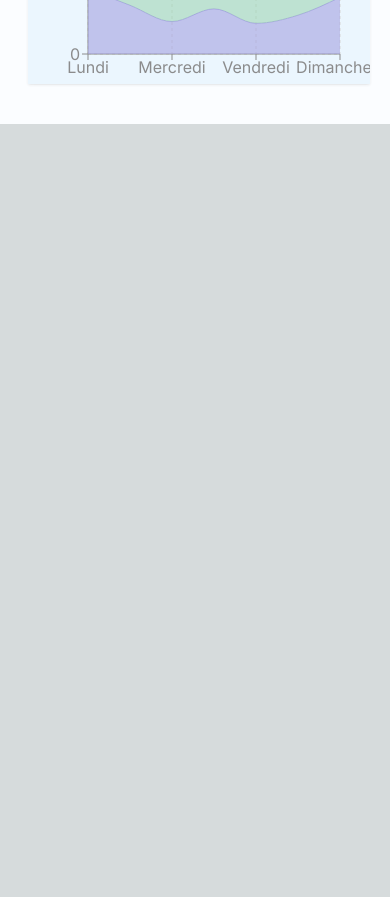
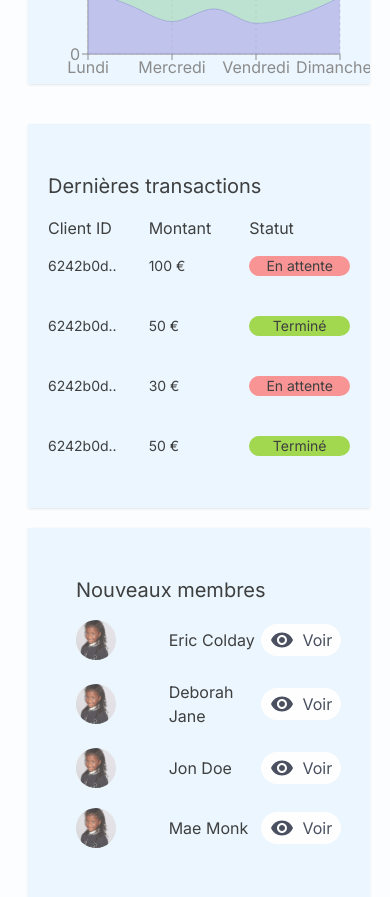
Before and after one commit to eric-colday/admin-ui, a Next.js app: page / in a window 390 px wide. Shown: the part 1100-1997 px from the top of the page. Before the commit the page ends 1224 px from the top, so only its background shows below. Built offline with nearby package versions, Linux system fonts and the light colour scheme.

Commit message:
Création des widgets et correction du responsive générale

```diff
--- a/src/app/page.js
+++ b/src/app/page.js
@@ -1,14 +1,20 @@
 import Chart from "@/components/home/chart/Chart";
 import FeaturedInfo from "@/components/home/featuredInfo.jsx/FeaturedInfo";
+import WidgetLeft from "@/components/home/widgetLeft/WidgetLeft";
+import WidgetRight from "@/components/home/widgetRight/WidgetRight";
 import Sidebar from "@/components/sidebar/Sidebar";
 
 export default function Home() {
   return (
     <div>
       <Sidebar />
-      <div className="ml-72 px-5 py-10 max-[768px]:ml-2 max-[768px]:pt-28">
+      <div className="ml-72 px-5 py-10 max-[818px]:ml-2 max-[818px]:pt-28">
         <FeaturedInfo />
         <Chart />
+        <div className="flex mt-10 gap-5 max-[1339px]:flex-col ">
+          <WidgetRight />
+          <WidgetLeft />
+        </div>
       </div>
     </div>
   );
--- a/src/components/home/chart/Chart.jsx
+++ b/src/components/home/chart/Chart.jsx
@@ -69,7 +69,7 @@ const Chart = () => {
           : { backgroundColor: "#E6F4FE", color: "black" }
       }
     >
-      <h3 className="pb-5 text-2xl max-[470px]:text-xl max-[470px]:pt-5">Analytics</h3>
+      <h2 className="pb-5 text-2xl max-[470px]:text-xl max-[470px]:pt-5">Analyse</h2>
       <ResponsiveContainer width="100%" height={300}>
         <AreaChart
           width={500}
--- a/src/components/home/featuredInfo.jsx/FeaturedInfo.jsx
+++ b/src/components/home/featuredInfo.jsx/FeaturedInfo.jsx
@@ -8,9 +8,9 @@ import { ThemeContext } from "@/context/ThemeContext";
 const FeaturedInfo = () => {
   const { theme } = useContext(ThemeContext);
   return (
-    <div className="grid grid-cols-3 max-[920px]:grid-cols-2 max-[768px]:grid-cols-3 max-[632px]:grid-cols-2 max-[430px]:grid-cols-1 gap-5 ">
+    <div className="grid grid-cols-3 max-[920px]:grid-cols-2 max-[818px]:grid-cols-3 max-[607px]:grid-cols-2 max-[431px]:grid-cols-1 gap-5 ">
       <div
-        className="flex flex-col content-center gap-2 w-full h-52 px-5 pt-12 max-[430px]:pl-20 max-[430px]:pl-20 rounded-3xl shadow offset-x-0 offset-y-0 blur-15 opacity-75"
+        className="flex flex-col content-center gap-2 w-full h-52 px-5 pt-12 max-[430px]:pl-20 rounded-3xl shadow offset-x-0 offset-y-0 blur-15 opacity-75"
         style={
           theme === "dark"
             ? { backgroundColor: "#0f172a", color: "white" }
--- /dev/null
+++ b/src/components/home/widgetLeft/WidgetLeft.jsx
@@ -0,0 +1,82 @@
+"use client";
+
+import { ThemeContext } from "@/context/ThemeContext";
+import VisibilityIcon from "@mui/icons-material/Visibility";
+import Link from "next/link";
+import React, { useContext } from "react";
+
+const WidgetLeft = () => {
+  const { theme } = useContext(ThemeContext);
+  return (
+    <div
+      className="flex flex-col content-center gap-4 w-2/4 max-[1339px]:w-full h-96 px-10 max-[430px]:px-4 pt-12 max-[430px]:pl-12 shadow offset-x-0 offset-y-0 blur-15 opacity-75"
+      style={
+        theme === "dark"
+          ? { backgroundColor: "#0f172a", color: "white" }
+          : { backgroundColor: "#E6F4FE", color: "black" }
+      }
+    >
+      <h2 className="text-2xl max-[425px]:text-xl">Nouveaux membres</h2>
+      <div className="flex flex-col gap-5">
+        <div className="grid grid-cols-3 max-[375px]:grid-cols-2 items-center ">
+          <img
+            src="/sidebar/veste-esprit-campus3.webp"
+            alt="veste-esprit-campus3"
+            className="w-10 h-10 rounded-full object-cover"
+          />
+          <span className="max-[375px]:hidden">Eric Colday</span>
+          <Link href="/">
+            <button className="flex justify-center items-center gap-2 bg-white rounded-2xl w-20 h-8 text-slate-900">
+              <VisibilityIcon className="widgetSmIcon" />
+              Voir
+            </button>
+          </Link>
+        </div>
+        <div className="grid grid-cols-3 max-[375px]:grid-cols-2 items-center">
+          <img
+            src="/sidebar/veste-esprit-campus3.webp"
+            alt="veste-esprit-campus3"
+            className="w-10 h-10 rounded-full object-cover"
+          />
+          <span className="max-[375px]:hidden">Deborah Jane</span>
+          <Link href="/">
+            <button className="flex justify-center items-center gap-2 bg-white rounded-2xl w-20 h-8 text-slate-900">
+              <VisibilityIcon className="widgetSmIcon" />
+              Voir
+            </button>
+          </Link>
+        </div>
+        <div className="grid grid-cols-3 max-[375px]:grid-cols-2 items-center">
+          <img
+            src="/sidebar/veste-esprit-campus3.webp"
+            alt="veste-esprit-campus3"
+            className="w-10 h-10 rounded-full object-cover"
+          />
+          <span  className="max-[375px]:hidden">Jon Doe</span>
+          <Link href="/">
+            <button className="flex justify-center items-center gap-2 bg-white rounded-2xl w-20 h-8 text-slate-900">
+              <VisibilityIcon className="widgetSmIcon" />
+              Voir
+            </button>
+          </Link>
+        </div>
+        <div className="grid grid-cols-3 max-[375px]:grid-cols-2 items-center">
+          <img
+            src="/sidebar/veste-esprit-campus3.webp"
+            alt="veste-esprit-campus3"
+            className="w-10 h-10 rounded-full object-cover"
+          />
+          <span className="max-[375px]:hidden">Mae Monk</span>
+          <Link href="/">
+            <button className="flex justify-center items-center gap-2 bg-white rounded-2xl w-20 h-8 text-slate-900">
+              <VisibilityIcon className="widgetSmIcon" />
+              Voir
+            </button>
+          </Link>
+        </div>
+      </div>
+    </div>
+  );
+};
+
+export default WidgetLeft;
--- /dev/null
+++ b/src/components/home/widgetRight/WidgetRight.jsx
@@ -0,0 +1,66 @@
+"use client";
+
+import { ThemeContext } from "@/context/ThemeContext";
+import Link from "next/link";
+import React, { useContext } from "react";
+import VisibilityIcon from "@mui/icons-material/Visibility";
+
+const WidgetRight = () => {
+  const { theme } = useContext(ThemeContext);
+  return (
+    <div
+      className="flex flex-col content-center gap-4 w-full h-96 px-10 max-[425px]:px-5 pt-12 max-[430px]:pl-20 shadow offset-x-0 offset-y-0 blur-15 opacity-75"
+      style={
+        theme === "dark"
+          ? { backgroundColor: "#0f172a", color: "white" }
+          : { backgroundColor: "#E6F4FE", color: "black" }
+      }
+    >
+      <h2 className="text-2xl max-[425px]:text-xl">Dernières transactions</h2>
+      <div className="flex flex-col gap-4">
+        <div className="grid grid-cols-4 items-center gap-16 max-[973px]:gap-0 max-[540px]:grid-cols-3">
+          <span>Client ID</span>
+          <span className="max-[540px]:hidden">Date</span>
+          <span>Montant</span>
+          <span>Statut</span>
+        </div>
+        <div className="flex flex-col gap-10 ">
+          <div className="grid grid-cols-4 items-center gap-16 max-[973px]:gap-0 text-sm max-[540px]:grid-cols-3">
+            <span>6242b0d..</span>
+            <span className="max-[540px]:hidden">Depuis 1 mois</span>
+            <span>100 €</span>
+            <div className="bg-red-400  rounded-2xl text-center">
+              <span>En attente</span>
+            </div>
+          </div>
+          <div className="grid grid-cols-4 items-center gap-16 max-[973px]:gap-0 text-sm max-[540px]:grid-cols-3">
+            <span>6242b0d..</span>
+            <span className="max-[540px]:hidden">Depuis 5 mois</span>
+            <span>50 €</span>
+            <div className="bg-lime-500  rounded-2xl text-center">
+              <span>Terminé</span>
+            </div>
+          </div>
+          <div className="grid grid-cols-4 items-center gap-16 max-[973px]:gap-0 text-sm max-[540px]:grid-cols-3">
+            <span>6242b0d..</span>
+            <span className="max-[540px]:hidden">Depuis 2 mois</span>
+            <span>30 €</span>
+            <div className="bg-red-400  rounded-2xl text-center">
+              <span>En attente</span>
+            </div>
+          </div>
+          <div className="grid grid-cols-4 items-center gap-16 max-[973px]:gap-0 text-sm max-[540px]:grid-cols-3">
+            <span>6242b0d..</span>
+            <span className="max-[540px]:hidden">Depuis 5 mois</span>
+            <span>50 €</span>
+            <div className="bg-lime-500  rounded-2xl text-center">
+              <span>Terminé</span>
+            </div>
+          </div>
+        </div>
+      </div>
+    </div>
+  );
+};
+
+export default WidgetRight;
--- a/src/components/sidebar/Sidebar.jsx
+++ b/src/components/sidebar/Sidebar.jsx
@@ -25,7 +25,7 @@ const Sidebar = () => {
     <div>
       {/* Menu 2 */}
       <div
-        className="w-full h-20 border-b fixed top-0 z-50 hidden max-[768px]:block"
+        className="w-full h-20 border-b fixed top-0 z-50 hidden max-[818px]:block"
         style={{ backgroundColor: "#0f172a" }}
       >
         <div className="h-full px-8 flex items-center justify-between ">
@@ -139,7 +139,7 @@ const Sidebar = () => {
       </div>
       {/* Menu 1 */}
       <div
-        className="flex-1 h-[calc(100vh-0px)] fixed top-50 z-50 max-[768px]:hidden"
+        className="flex-1 h-[calc(100vh-0px)] fixed top-50 z-50 max-[818px]:hidden"
         style={{ backgroundColor: "#0f172a" }}
       >
         <div className="p-10 text-slate-50 ">
```
